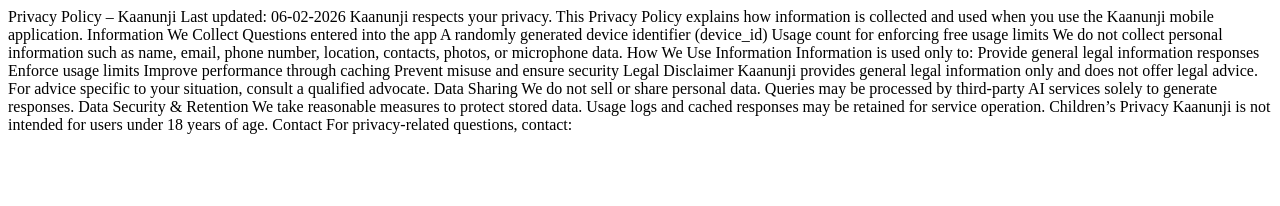
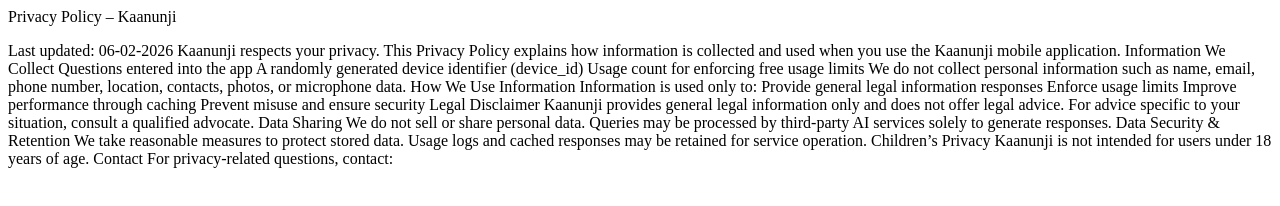
Before and after one commit to WhiteW00lf/kaanunji-privacy, a plain HTML site: page index.html in a window 1280 px wide. Drawn offline with Linux system fonts and the light colour scheme.

Commit message:
Edited index.html
Fixed paragraph tags in the privacy policy section.

```diff
--- a/index.html
+++ b/index.html
@@ -3,7 +3,7 @@
   <title> Kaanunji-privacy policy</title>
 </head>
   <body>
-    <p> Privacy Policy – Kaanunji
+    <p> Privacy Policy – Kaanunji </p>
 
 Last updated: 06-02-2026
 
@@ -51,6 +51,6 @@ Contact
 
 For privacy-related questions, contact:
 
-    </p>
+
   </body>
 </html>
```
